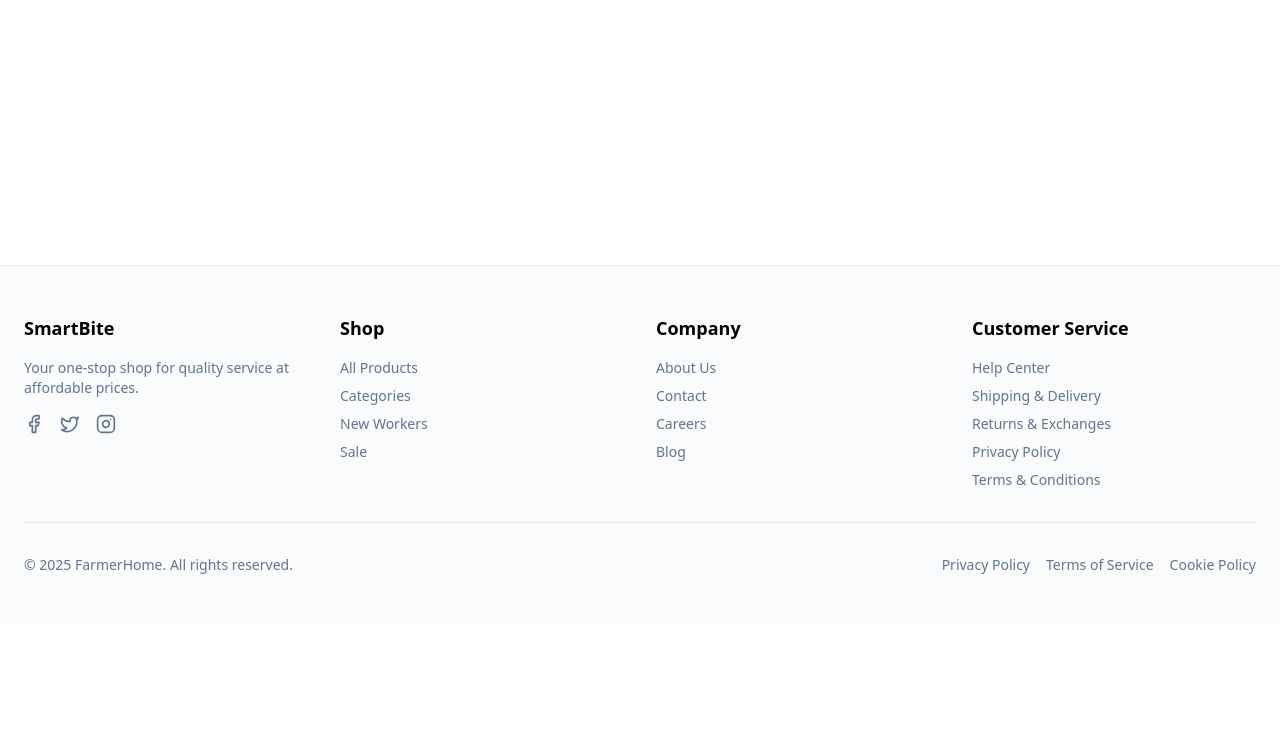
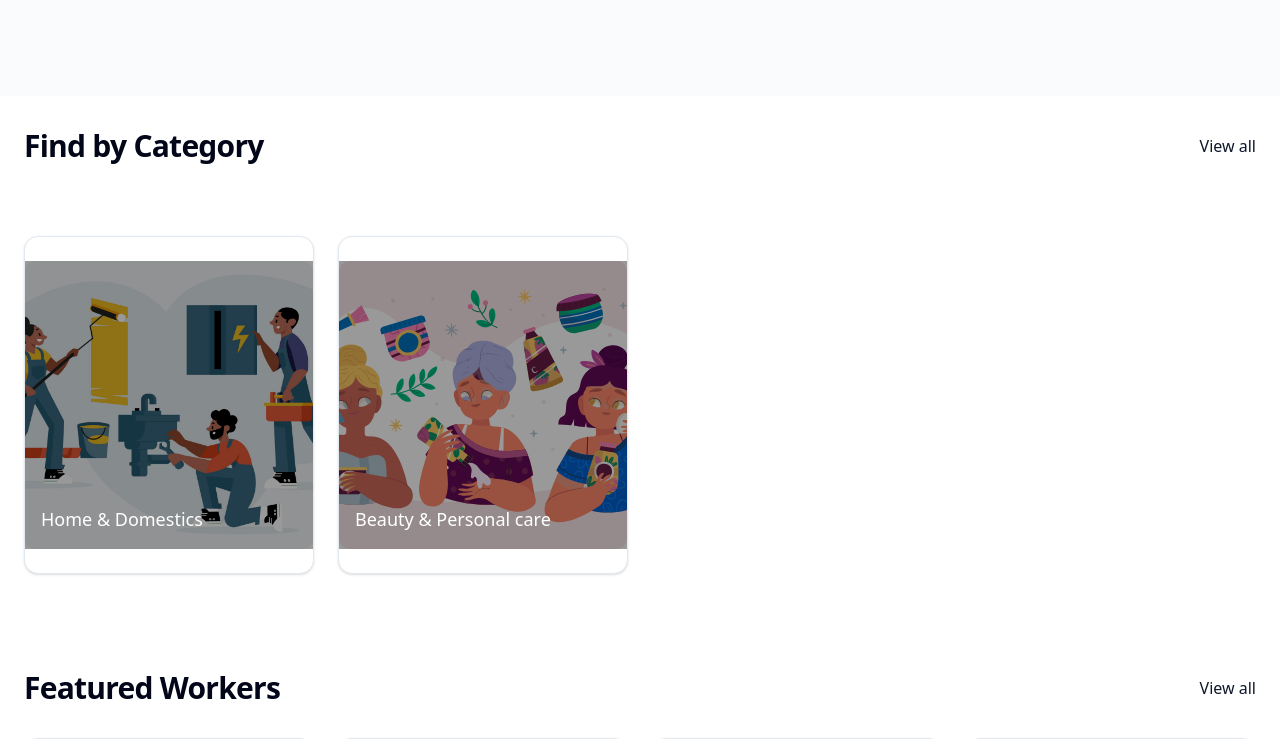
Before and after one commit to urah001/SmartBite, a Next.js app: page /protected in a window 1280 px wide. Before the commit this address had no page. Shown: the part 600-1339 px from the top of the page. Before the commit the page ends 1223 px from the top, so only its background shows below. Built offline with nearby package versions, Linux system fonts and the light colour scheme.

Commit message:
created new file for successful login

```diff
--- /dev/null
+++ b/app/protected/page.tsx
@@ -0,0 +1,47 @@
+import Link from "next/link";
+import ProductGrid from "@/components/ui/product-grid";
+import { FeaturedProducts } from "@/components/ui/featured-products";
+import { HeroSection } from "@/components/ui/hero-section";
+import { CategoryList } from "@/components/ui/category-list";
+
+export default function Home() {
+  return (
+    <main className="flex-1">
+      <HeroSection />
+      <div className="container px-4 md:px-6 py-8">
+        <section>
+          <div className="flex items-center justify-between mb-2">
+            <h2 className="text-3xl font-bold tracking-tight">
+              Find by Category
+            </h2>
+            <Link href="/products" className="text-primary hover:underline">
+              View all
+            </Link>
+          </div>
+        </section>
+        <CategoryList limit={2} />
+
+        <section className="py-12">
+          <div className="flex items-center justify-between mb-8">
+            <h2 className="text-3xl font-bold tracking-tight">
+              Featured Workers
+            </h2>
+            <Link href="/products" className="text-primary hover:underline">
+              View all
+            </Link>
+          </div>
+          <FeaturedProducts />
+        </section>
+        <section className="py-12">
+          <div className="flex items-center justify-between mb-8">
+            <h2 className="text-3xl font-bold tracking-tight">New Workers</h2>
+            <Link href="/products" className="text-primary hover:underline">
+              View all
+            </Link>
+          </div>
+          <ProductGrid category="new" />
+        </section>
+      </div>
+    </main>
+  );
+}
```
